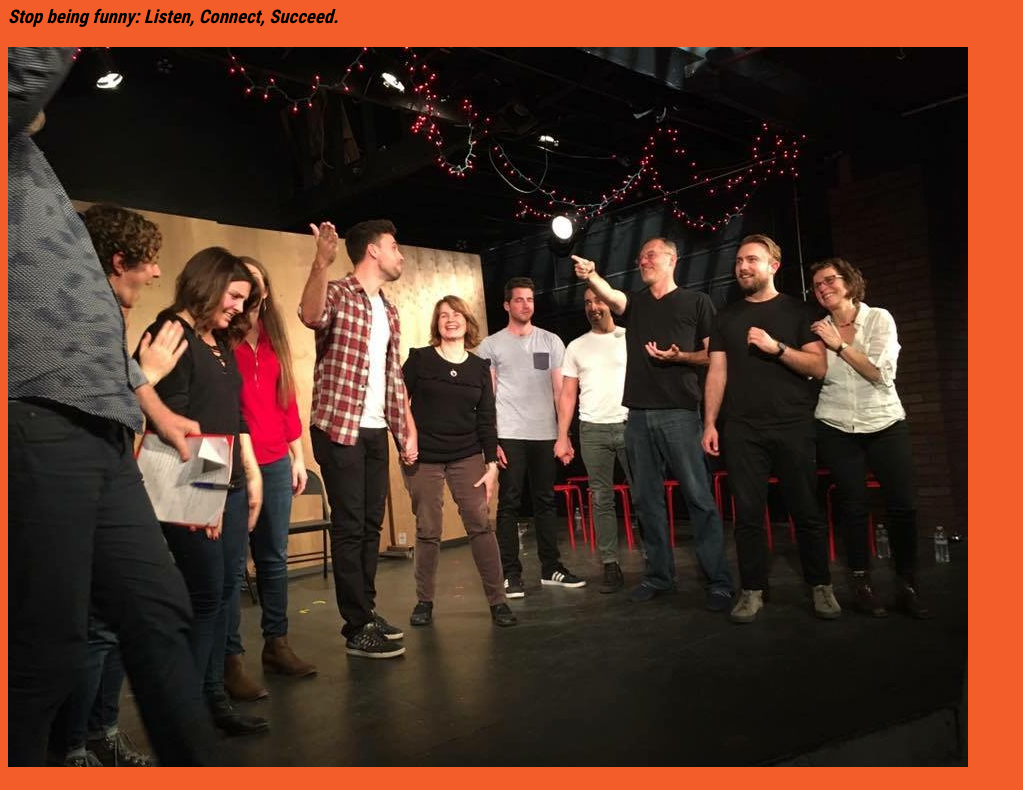
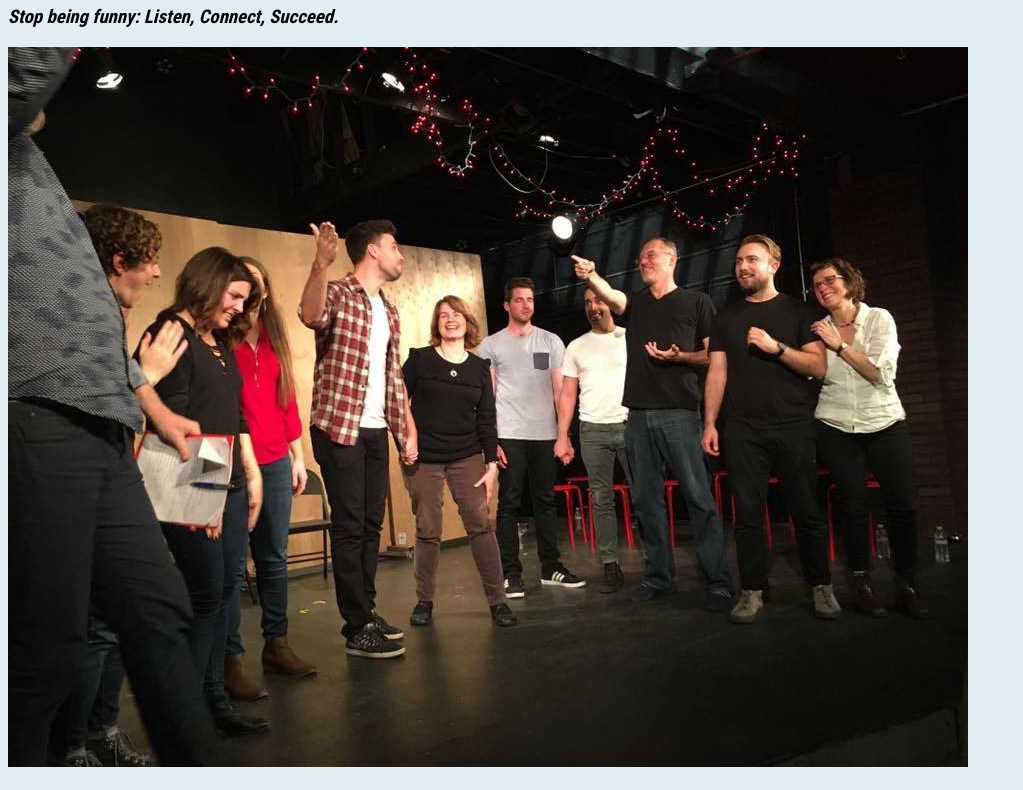
Before and after one commit to brianlion9/brianlion9.github.io, a plain HTML site: page unit4/index.html in a window 1280 px wide. Shown: the part 75-865 px from the top of the page, without its empty margins (0-1023 px from the left). Drawn offline with Linux system fonts and the light colour scheme.

Commit message:
background updated

```diff
--- a/unit4/css/style.css
+++ b/unit4/css/style.css
@@ -1,7 +1,7 @@
 @import url('https://fonts.googleapis.com/css?family=Roboto+Condensed:700');
 
 body {
-    background-color: #F25D2A;
+    background-color: #E0EDF2;
     text-align: left;
 
 }
```
